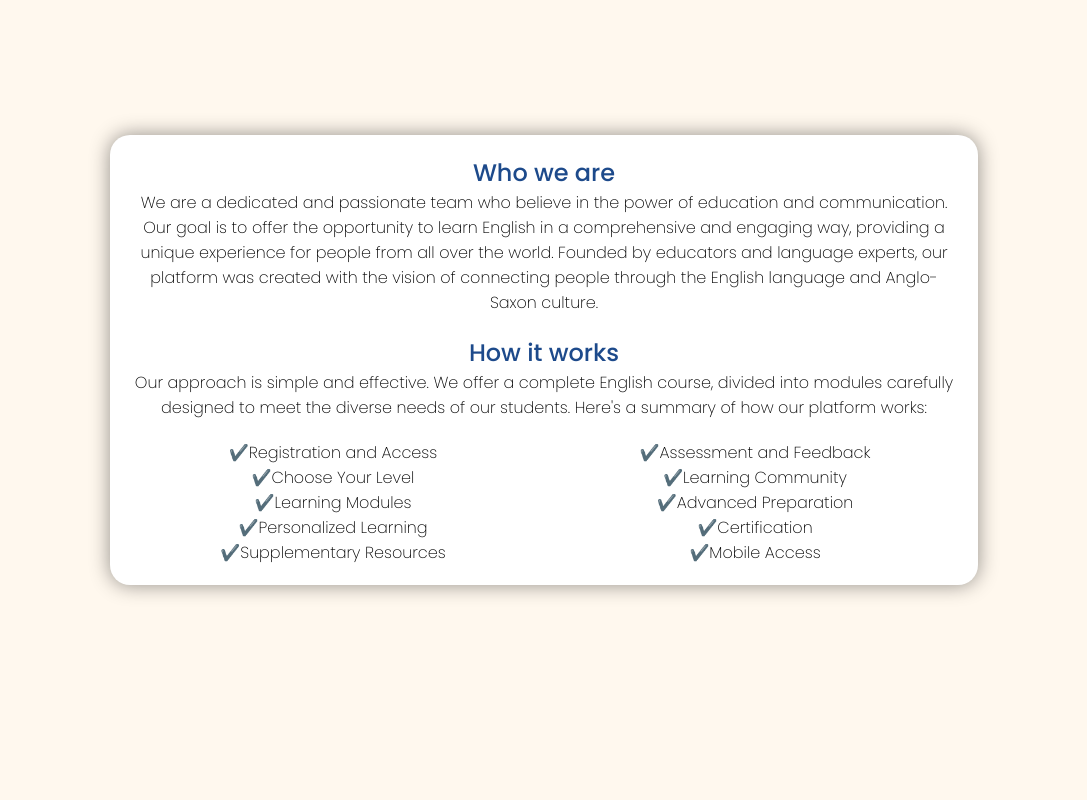
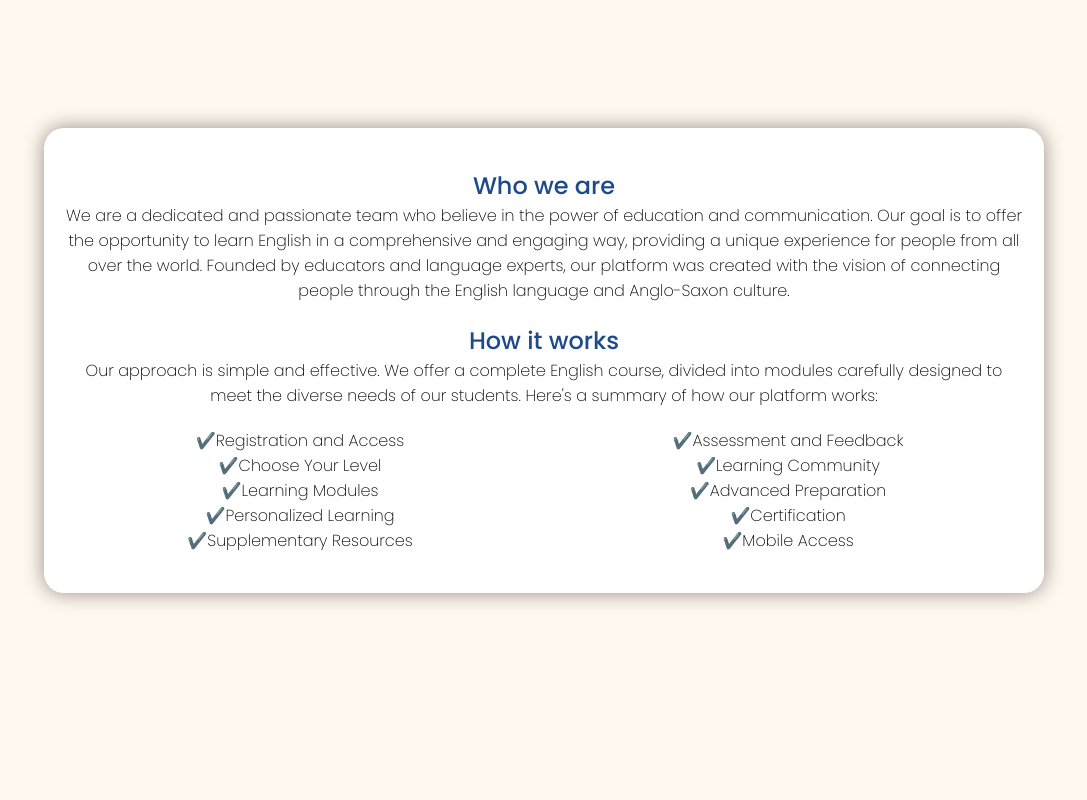
Before and after one commit to FellipeCastro/landing-page-prolingo, a plain HTML site: page index.html in a window 1280 px wide. Shown: the part 840-1640 px from the top of the page, without its empty margins (96-1183 px from the left). Drawn offline with Linux system fonts and the light colour scheme.

Commit message:
Projeto atualizado

```diff
--- a/css/style.css
+++ b/css/style.css
@@ -150,9 +150,9 @@ section#about {
 }
 
 section#about .about-text-container {
-    width: 70%;
+    max-width: 1000px;
     background-color: #fff;
-    padding: 20px;
+    padding: 40px 20px;
     border-radius: 20px;
     box-shadow: 0px 0px 20px #0000006e;
     text-align: center;
@@ -314,6 +314,8 @@ section#courses .course-prices h2 {
 }
 
 section#courses .course-prices .course-prices-list {
+    margin: 0 auto;
+    max-width: 1200px;
     display: flex;
     align-items: center;
     justify-content: space-around;
```
